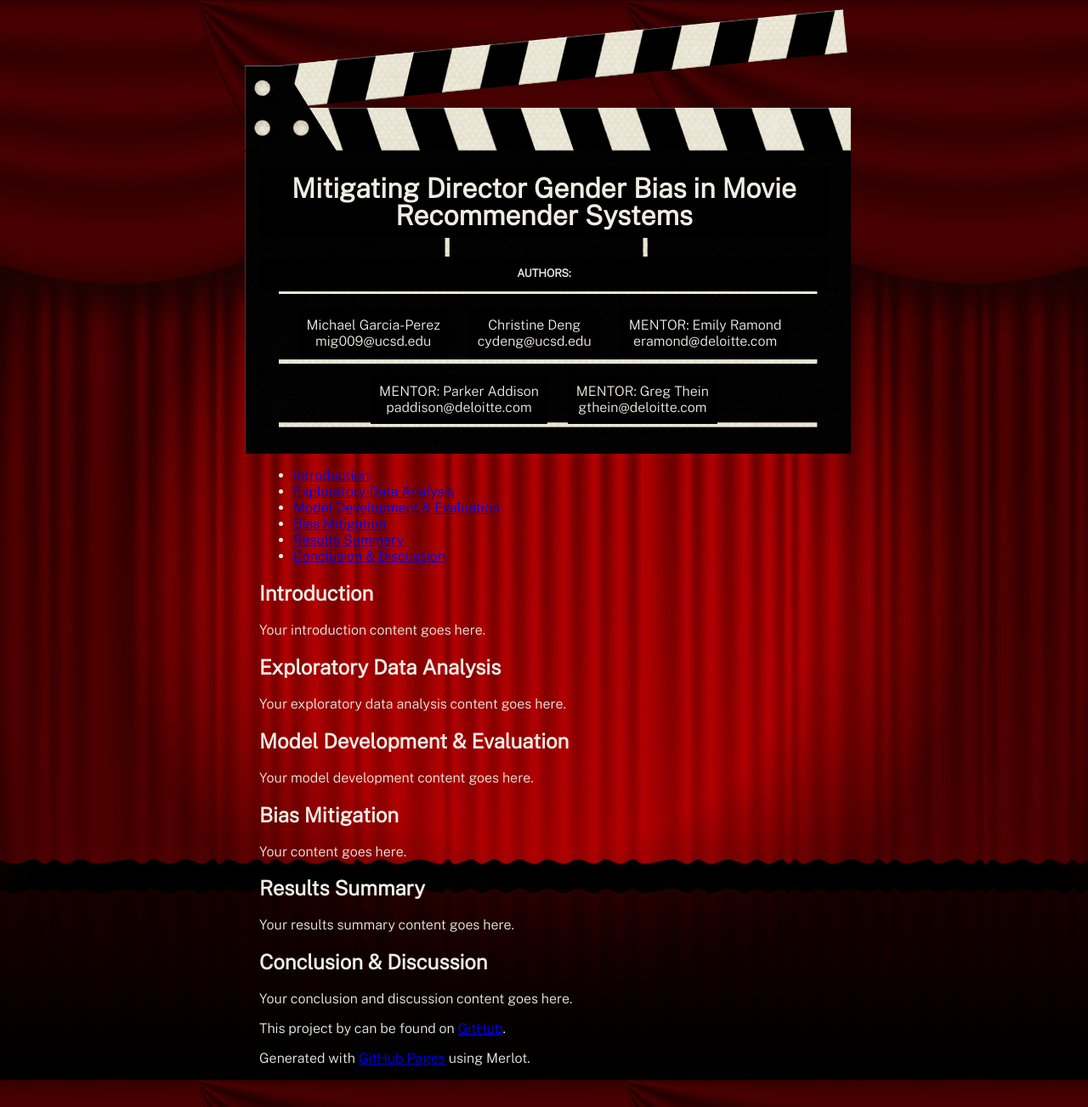
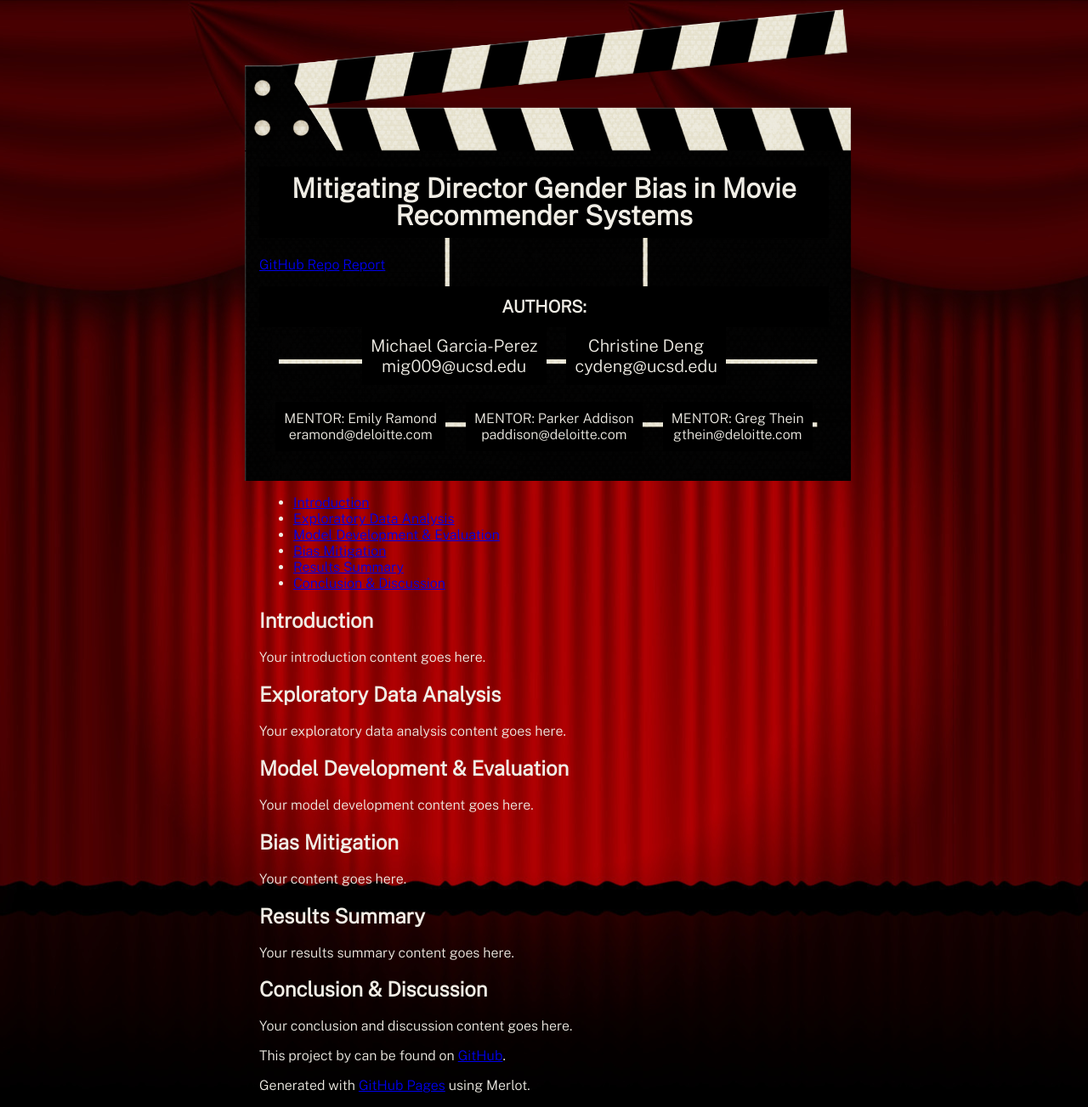
Before and after one commit to michael-garciaperez/DSC180A-Methodology-5, a Jekyll site: the page built from index.md, in a window 1280 px wide. Shown: the whole page at 85% size. Built offline with Jekyll 4.4.1, drawn with Linux system fonts in a browser that asks for light colours.

Commit message:
Update default.html

```diff
--- a/_layouts/default.html
+++ b/_layouts/default.html
@@ -29,15 +29,21 @@
       </div>
     </div>
 
+    <div class="buttons">
+      <a href="https://github.com/your-username/your-repo" class="button">GitHub Repo</a>
+      <a href="https://drive.google.com/drive/folders/your-folder-id" class="button">Report</a>
+    </div>
+
     <div class="author-mentor-container">
-      <h2>AUTHORS:</h2>
-      <p>Michael Garcia-Perez<br>mig009@ucsd.edu</p>
-      <p>Christine Deng<br>cydeng@ucsd.edu</p>
-      <p>MENTOR: Emily Ramond<br>eramond@deloitte.com</p>
-      <p>MENTOR: Parker Addison<br>paddison@deloitte.com</p>
-      <p>MENTOR: Greg Thein<br>gthein@deloitte.com</p>
+      <h2 style="font-size: 1.25em; margin-bottom: -10px;">AUTHORS:</h2>
+      <p style="font-size: 1.25em;">Michael Garcia-Perez<br>mig009@ucsd.edu</p>
+      <p style="font-size: 1.25em;">Christine Deng<br>cydeng@ucsd.edu</p>
+      <p style="font-size: 1em;">MENTOR: Emily Ramond<br>eramond@deloitte.com</p>
+      <p style="font-size: 1em;">MENTOR: Parker Addison<br>paddison@deloitte.com</p>
+      <p style="font-size: 1em;">MENTOR: Greg Thein<br>gthein@deloitte.com</p>
     </div>
   </header>
+
 
   <div class="shell">
     <section id="main_content">
```
